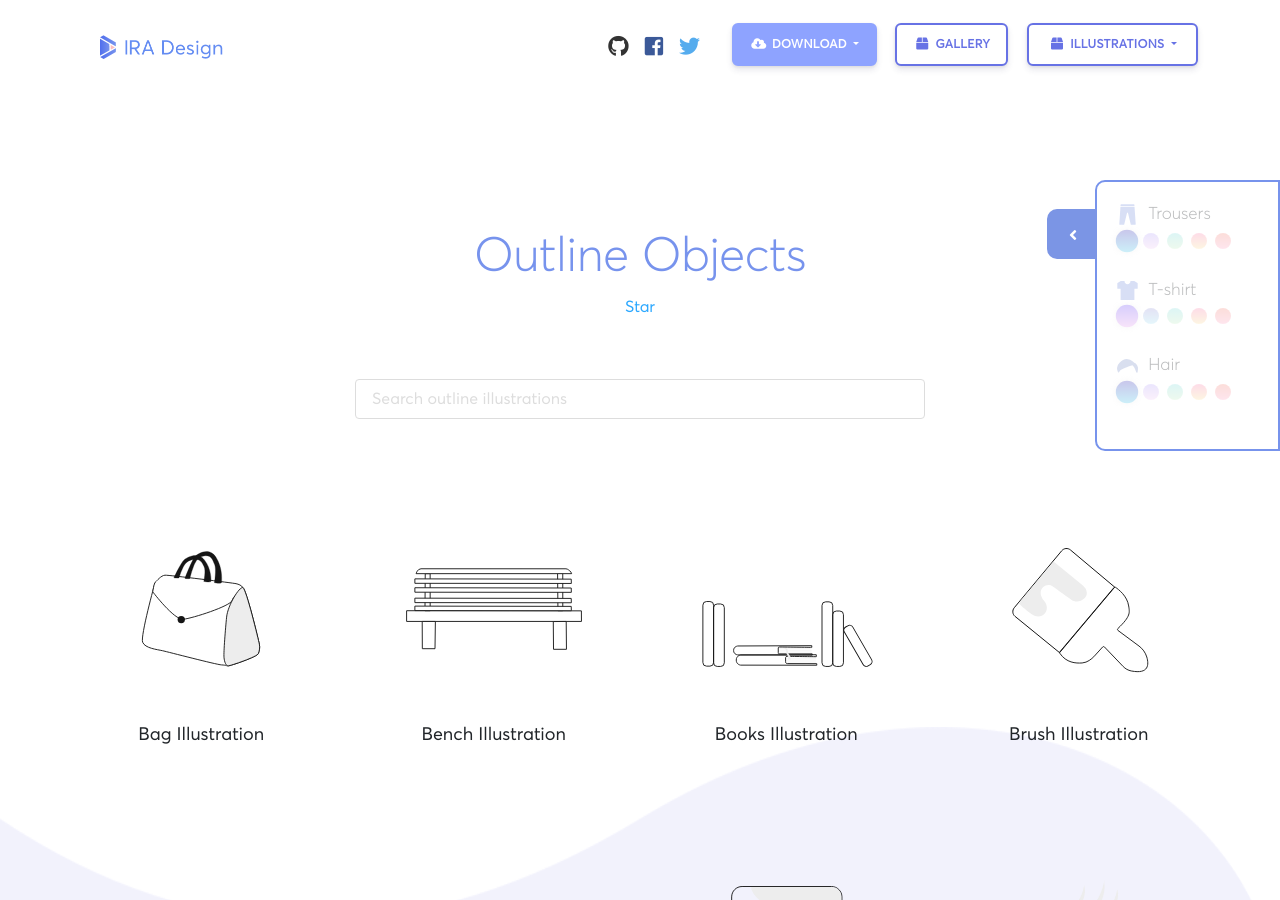
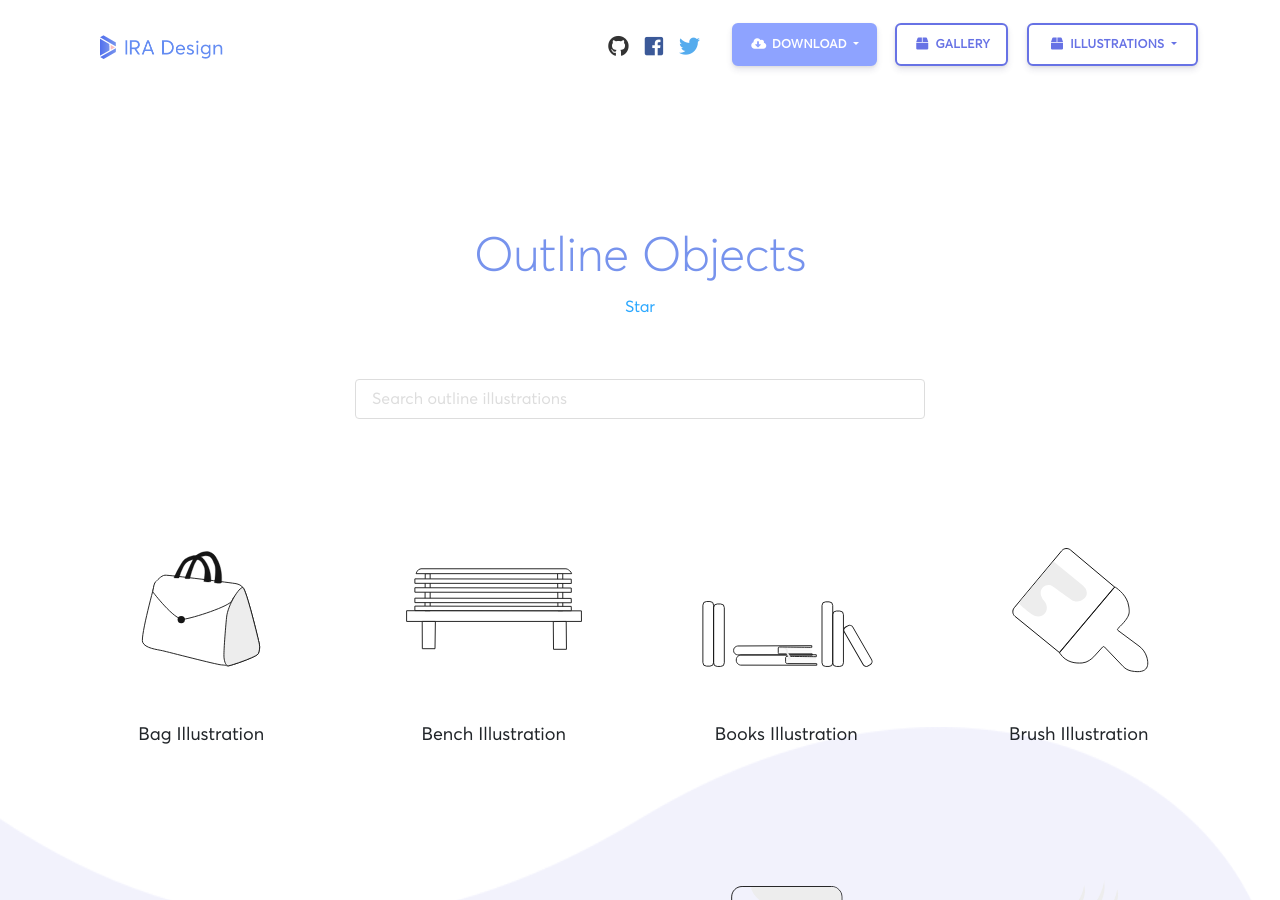
Before and after one commit to ira-design/ira-design.github.io, a Jekyll site: the page built from illustrations-outline-objects.html, in a window 1280 px wide and 900 px high. Built offline with Jekyll 4.4.1, drawn with Linux system fonts in a browser that asks for light colours; a script that is not in the unit is left out; comment, search, counter and statistics services are not loaded.

Commit message:
Refactor(illustrations layout): add condition for configurator

```diff
--- a/_layouts/illustrations.html
+++ b/_layouts/illustrations.html
@@ -8,7 +8,7 @@
 <noscript><iframe src="https://www.googletagmanager.com/ns.html?id=GTM-MBT68RX"
 height="0" width="0" style="display:none;visibility:hidden"></iframe></noscript>
 
-{% if page.brand != 'illustrations-backgrounds' %}
+{% if page.brand != 'illustrations-backgrounds' and page.brand != 'illustrations-outline-characters' and page.brand != 'illustrations-outline-objects' %}
 
 	<div class="change-colors fixed-plugin fas">
 		{% if page.brand != 'illustrations-objects' %}
```
